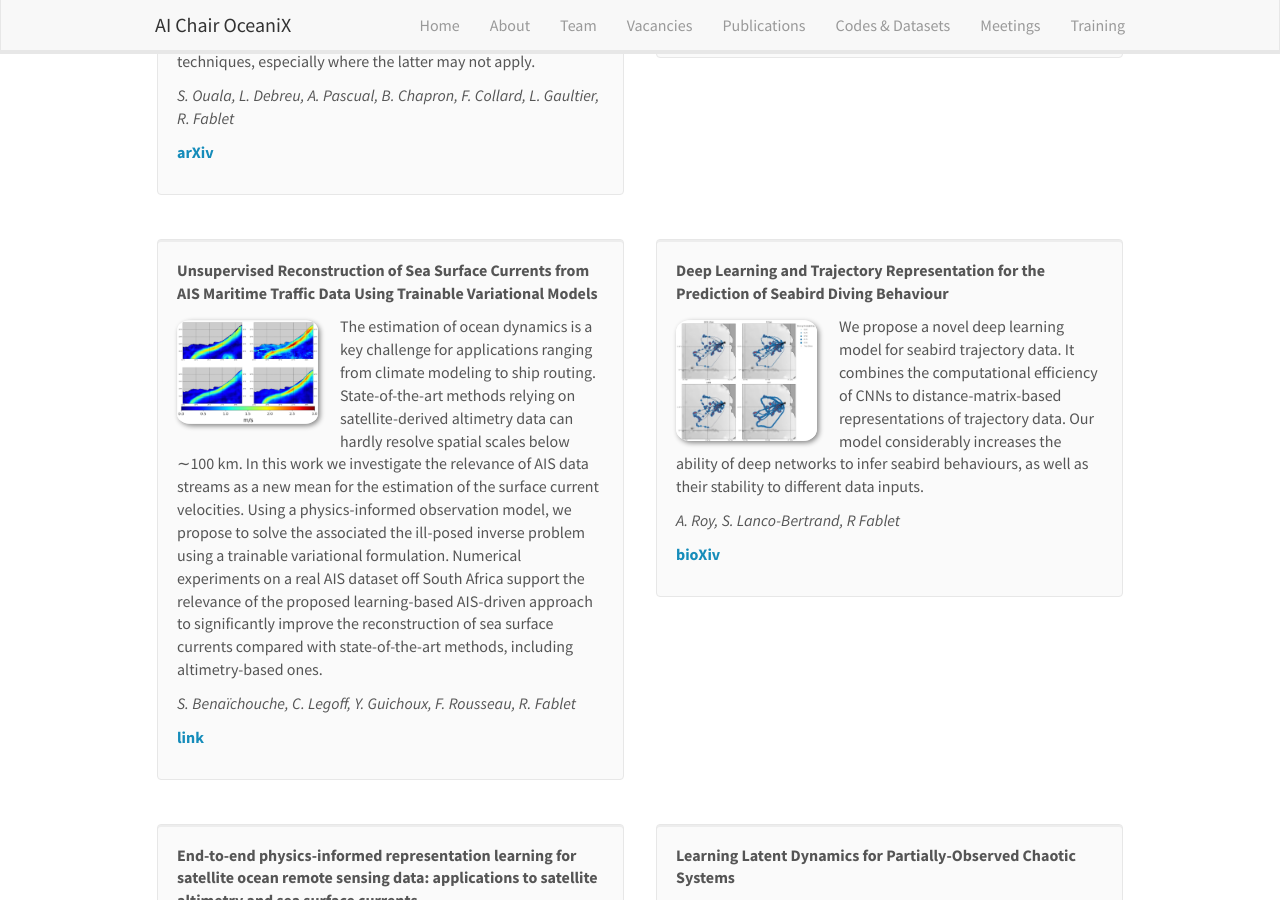
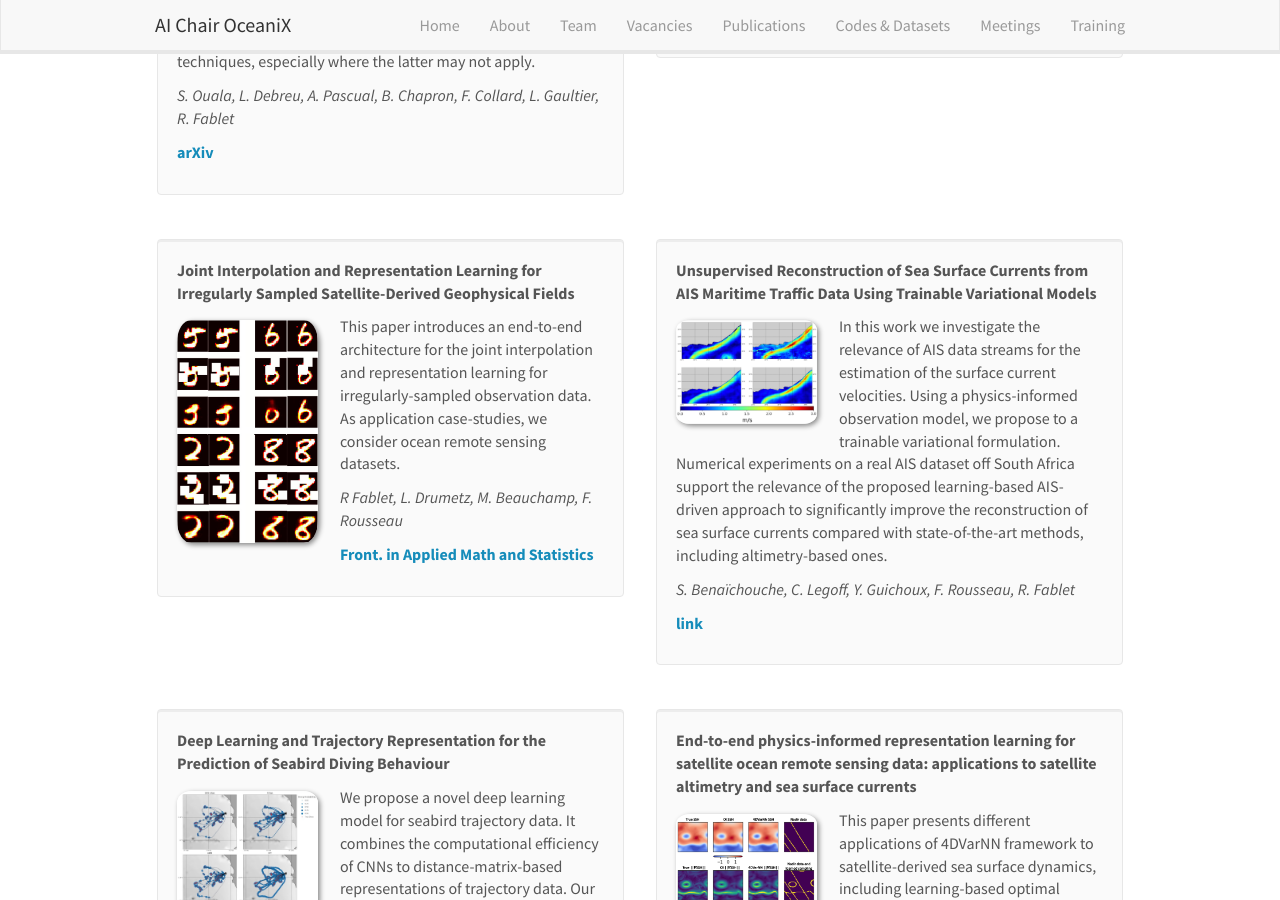
Before and after one commit to CIA-Oceanix/CIA-Oceanix.github.io, a Jekyll site: the page built from _pages/publications.md, in a window 1280 px wide and 900 px high, scrolled down 784 px. Built offline with Jekyll 4.4.1, drawn with Linux system fonts in a browser that asks for light colours; nearby versions of some CDN libraries.

Commit message:
Update publist.yml

```diff
--- a/_data/publist.yml
+++ b/_data/publist.yml
@@ -45,12 +45,12 @@
   link:
     url: https://doi.org/10.3389/fams.2021.655224
     display:  Front. in Applied Math and Statistics
-    highlight: 1
+  highlight: 1
   news2:
 
 - title: "Unsupervised Reconstruction of Sea Surface Currents from AIS Maritime Traffic Data Using Trainable Variational Models"
   image: figAISCurrent.jpg
-  description:  The estimation of ocean dynamics is a key challenge for applications ranging from climate modeling to ship routing. State-of-the-art methods relying on satellite-derived altimetry data can hardly resolve spatial scales below ∼100 km. In this work we investigate the relevance of AIS data streams as a new mean for the estimation of the surface current velocities. Using a physics-informed observation model, we propose to solve the associated the ill-posed inverse problem using a trainable variational formulation.  Numerical experiments on a real AIS dataset off South Africa support the relevance of the proposed learning-based AIS-driven approach to significantly improve the reconstruction of sea surface currents compared with state-of-the-art methods, including altimetry-based ones.
+  description: In this work we investigate the relevance of AIS data streams for the estimation of the surface current velocities. Using a physics-informed observation model, we propose to a trainable variational formulation.  Numerical experiments on a real AIS dataset off South Africa support the relevance of the proposed learning-based AIS-driven approach to significantly improve the reconstruction of sea surface currents compared with state-of-the-art methods, including altimetry-based ones.
   authors: S. Benaïchouche, C. Legoff, Y. Guichoux, F. Rousseau, R. Fablet
   link:
     url: https://www.mdpi.com/2072-4292/13/16/3162
```
